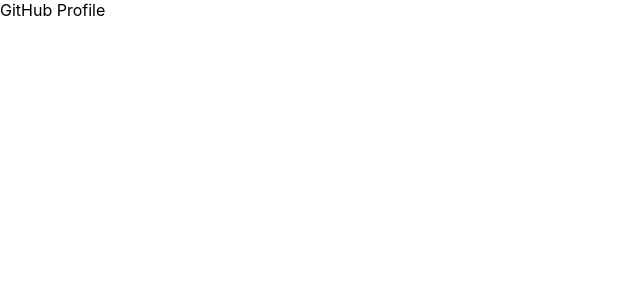
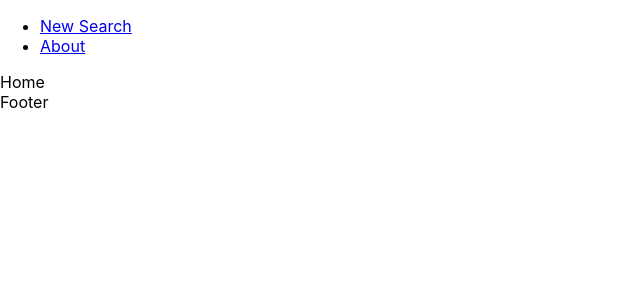
Before and after one commit to gomespereira/gh-profile-standard, a React (Create React App) app: page / in a window 1280 px wide. Shown: the top 300 px of the page, without its empty margins (0-640 px from the left). Built offline with nearby package versions, Linux system fonts and the light colour scheme.

Commit message:
Add basic layout and navigation

```diff
--- a/package.json
+++ b/package.json
@@ -10,8 +10,10 @@
     "@types/node": "^12.0.0",
     "@types/react": "^16.9.0",
     "@types/react-dom": "^16.9.0",
+    "@types/react-router-dom": "^5.1.5",
     "react": "^16.13.1",
     "react-dom": "^16.13.1",
+    "react-router-dom": "^5.2.0",
     "react-scripts": "3.4.1",
     "typescript": "~3.7.2"
   },
--- a/src/App.tsx
+++ b/src/App.tsx
@@ -1,10 +1,19 @@
 import React from 'react'
+import { BrowserRouter as Router } from 'react-router-dom'
 
 import './App.css'
 
+import Header from './layout/Header'
+import Content from './layout/Content'
+import Footer from './layout/Footer'
+
 function App() {
   return (
-    <div>GitHub Profile</div>
+    <Router>
+      <Header />
+      <Content />
+      <Footer />
+    </Router>
   )
 }
 
--- /dev/null
+++ b/src/components/Navbar.tsx
@@ -0,0 +1,20 @@
+import React from 'react'
+import { Link } from 'react-router-dom'
+
+function Navbar() {
+  return (
+    <nav>
+      <ul>
+        <li>
+          <Link to="/">New Search</Link>
+        </li>
+
+        <li>
+          <Link to="/about">About</Link>
+        </li>
+      </ul>
+    </nav>
+  )
+}
+
+export default Navbar
--- /dev/null
+++ b/src/layout/Content.tsx
@@ -0,0 +1,28 @@
+import React from 'react'
+import { Switch, Route } from 'react-router-dom'
+
+import Home from '../pages/Home'
+import About from '../pages/About'
+import Profile from '../pages/Profile'
+
+function Content() {
+  return (
+    <main>
+      <Switch>
+        <Route path="/profile">
+          <Profile />
+        </Route>
+
+        <Route path="/about">
+          <About />
+        </Route>
+
+        <Route path="/">
+          <Home />
+        </Route>
+      </Switch>
+    </main>
+  )
+}
+
+export default Content
--- /dev/null
+++ b/src/layout/Footer.tsx
@@ -0,0 +1,9 @@
+import React from 'react'
+
+function Footer() {
+  return (
+    <div>Footer</div>
+  )
+}
+
+export default Footer
--- /dev/null
+++ b/src/layout/Header.tsx
@@ -0,0 +1,13 @@
+import React from 'react'
+
+import Navbar from '../components/Navbar'
+
+function Header() {
+  return (
+    <div>
+      <Navbar />
+    </div>
+  )
+}
+
+export default Header
--- /dev/null
+++ b/src/pages/About.tsx
@@ -0,0 +1,9 @@
+import React from 'react'
+
+function About() {
+  return (
+    <div>About</div>
+  )
+}
+
+export default About
--- /dev/null
+++ b/src/pages/Home.tsx
@@ -0,0 +1,9 @@
+import React from 'react'
+
+function Home() {
+  return (
+    <div>Home</div>
+  )
+}
+
+export default Home
--- /dev/null
+++ b/src/pages/Profile.tsx
@@ -0,0 +1,9 @@
+import React from 'react'
+
+function Profile() {
+  return (
+    <div>Profile</div>
+  )
+}
+
+export default Profile
```
Also changed, not shown: 2 other files (tests, documents, lock files or other folders).
